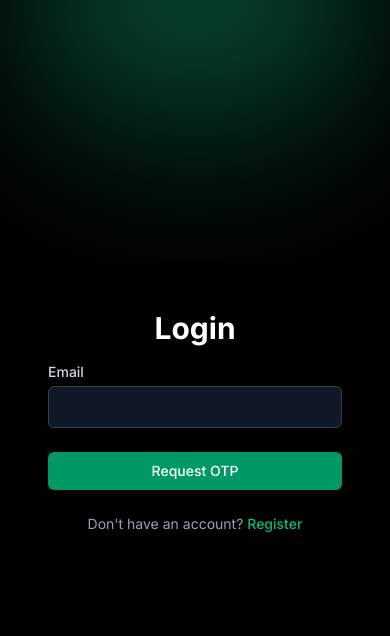
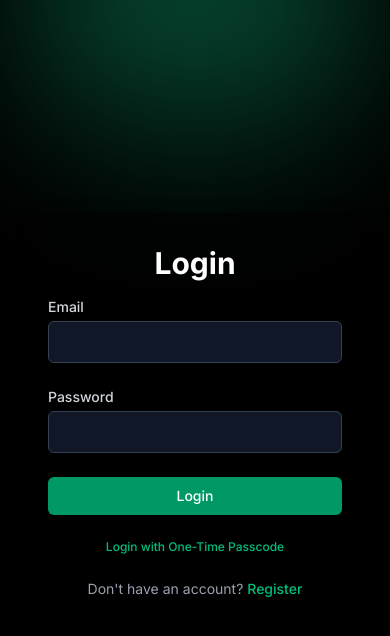
Before and after one commit to jobsforceai/sgtrading-user-frontend, a Next.js app: page /login in a window 390 px wide. Shown: the top 636 px of the page. Built offline with nearby package versions, Linux system fonts and the light colour scheme; no server answers.

Commit message:
password login added

```diff
--- a/src/actions/auth.ts
+++ b/src/actions/auth.ts
@@ -1,9 +1,9 @@
-'use server';
+"use server";
 
-import api from '@/lib/api';
-import { z } from 'zod';
-import { isAxiosError } from 'axios';
-import { cookies } from 'next/headers';
+import api from "@/lib/api";
+import { z } from "zod";
+import { isAxiosError } from "axios";
+import { cookies } from "next/headers";
 
 const registerSchema = z.object({
   email: z.string().email(),
@@ -21,23 +21,26 @@ const loginSchema = z.object({
 });
 
 export async function register(prevState: unknown, formData: FormData) {
-  const validatedFields = registerSchema.safeParse(Object.fromEntries(formData.entries()));
+  const validatedFields = registerSchema.safeParse(
+    Object.fromEntries(formData.entries())
+  );
 
   if (!validatedFields.success) {
     return {
-      error: 'Invalid fields',
+      error: "Invalid fields",
     };
   }
   try {
-    const { data } = await api.post('/auth/register', validatedFields.data);
-    console.log('Registration successful:', data);
+    const { data } = await api.post("/auth/register", validatedFields.data);
+    console.log("Registration successful:", data);
     return {
       data,
     };
   } catch (error) {
-    const errorMessage = isAxiosError(error) && error.response?.data?.message
-      ? (error.response.data.message as string)
-      : 'An error occurred';
+    const errorMessage =
+      isAxiosError(error) && error.response?.data?.message
+        ? (error.response.data.message as string)
+        : "An error occurred";
     return {
       error: errorMessage,
     };
@@ -45,23 +48,26 @@ export async function register(prevState: unknown, formData: FormData) {
 }
 
 export async function requestOtp(prevState: unknown, formData: FormData) {
-  const validatedFields = requestOtpSchema.safeParse(Object.fromEntries(formData.entries()));
+  const validatedFields = requestOtpSchema.safeParse(
+    Object.fromEntries(formData.entries())
+  );
 
   if (!validatedFields.success) {
     return {
-      error: 'Invalid fields',
+      error: "Invalid fields",
     };
   }
 
   try {
-    const { data } = await api.post('/auth/otp/request', validatedFields.data);
+    const { data } = await api.post("/auth/otp/request", validatedFields.data);
     return {
       data,
     };
   } catch (error) {
-     const errorMessage = isAxiosError(error) && error.response?.data?.message
-      ? (error.response.data.message as string)
-      : 'An error occurred';
+    const errorMessage =
+      isAxiosError(error) && error.response?.data?.message
+        ? (error.response.data.message as string)
+        : "An error occurred";
     return {
       error: errorMessage,
     };
@@ -69,57 +75,19 @@ export async function requestOtp(prevState: unknown, formData: FormData) {
 }
 
 export async function login(prevState: unknown, formData: FormData) {
-
-  const validatedFields = loginSchema.safeParse(Object.fromEntries(formData.entries()));
-
-
+  const validatedFields = loginSchema.safeParse(
+    Object.fromEntries(formData.entries())
+  );
 
   if (!validatedFields.success) {
-
     return {
-
-      error: 'Invalid fields',
-
+      error: "Invalid fields",
     };
-
   }
 
+  try {
+    const { data } = await api.post("/auth/login", validatedFields.data);
 
-
-  try {
-
-    const { data } = await api.post('/auth/login', validatedFields.data);
-
-    return {
-
-      data,
-
-    };
-
-  } catch (error) {
-
-     const errorMessage = isAxiosError(error) && error.response?.data?.message
-
-      ? (error.response.data.message as string)
-
-      : 'An error occurred';
-
-    return {
-
-      error: errorMessage,
-
-    };
-
-  }
-
-}
-
-
-
-export async function refreshToken(token: string) {
-  try {
-    // We don't use the global api instance here to avoid interceptor recursion
-    const { data } = await api.post('/auth/refresh', { refreshToken: token });
     return {
       data,
     };
@@ -127,7 +95,68 @@ export async function refreshToken(token: string) {
     const errorMessage =
       isAxiosError(error) && error.response?.data?.message
         ? (error.response.data.message as string)
-        : 'An error occurred';
+        : "An error occurred";
+
+    return {
+      error: errorMessage,
+    };
+  }
+}
+
+const passwordLoginSchema = z.object({
+  email: z.string().email(),
+
+  password: z.string().min(1), // Basic check, backend handles complexity
+});
+
+export async function loginWithPassword(
+  prevState: unknown,
+  formData: FormData
+) {
+  const validatedFields = passwordLoginSchema.safeParse(
+    Object.fromEntries(formData.entries())
+  );
+
+  if (!validatedFields.success) {
+    return {
+      error: "Invalid fields. Please provide a valid email and password.",
+    };
+  }
+
+  try {
+    const { data } = await api.post(
+      "/auth/login/password",
+      validatedFields.data
+    );
+
+    return {
+      data,
+    };
+  } catch (error) {
+    const errorMessage =
+      isAxiosError(error) && error.response?.data?.message
+        ? (error.response.data.message as string)
+        : "An error occurred";
+
+    return {
+      error: errorMessage,
+    };
+  }
+}
+
+export async function refreshToken(token: string) {
+  try {
+    // We don't use the global api instance here to avoid interceptor recursion
+
+    const { data } = await api.post("/auth/refresh", { refreshToken: token });
+    return {
+      data,
+    };
+  } catch (error) {
+    const errorMessage =
+      isAxiosError(error) && error.response?.data?.message
+        ? (error.response.data.message as string)
+        : "An error occurred";
     return {
       error: errorMessage,
     };
@@ -136,7 +165,7 @@ export async function refreshToken(token: string) {
 
 export async function logoutUser(token: string) {
   try {
-    await api.post('/auth/logout', { refreshToken: token });
+    await api.post("/auth/logout", { refreshToken: token });
     return { success: true };
   } catch (error) {
     // Fail silently, as the frontend will clear tokens regardless
--- a/src/app/(auth)/login/page.tsx
+++ b/src/app/(auth)/login/page.tsx
@@ -1,6 +1,6 @@
 'use client';
 
-import { requestOtp, login } from '@/actions/auth';
+import { requestOtp, login, loginWithPassword } from '@/actions/auth';
 import { useAuthStore } from '@/store/auth';
 import { useRouter } from 'next/navigation';
 import { useState, useActionState, useEffect } from 'react';
@@ -9,38 +9,101 @@ import Link from 'next/link';
 import OtpInput from '@/components/ui/OtpInput';
 import ErrorMessage from '@/components/ui/ErrorMessage';
 
+type LoginMode = 'OTP_REQUEST' | 'OTP_VERIFY' | 'PASSWORD';
+
 export default function LoginPage() {
   const router = useRouter();
   const { setUser, setTokens } = useAuthStore();
   const [email, setEmail] = useState('');
   const [otp, setOtp] = useState('');
+  const [mode, setMode] = useState<LoginMode>('PASSWORD');
 
-  const [requestOtpState, requestOtpFormAction] = useActionState(requestOtp, undefined);
-  const [loginState, loginFormAction] = useActionState(login, undefined);
+  const [requestOtpState, requestOtpFormAction, isOtpRequestPending] = useActionState(requestOtp, undefined);
+  const [loginState, loginFormAction, isLoginPending] = useActionState(login, undefined);
+  const [passwordLoginState, passwordLoginFormAction, isPasswordLoginPending] = useActionState(loginWithPassword, undefined);
 
-  const otpSent = requestOtpState?.data ? true : false;
-  const hasError = loginState?.error ? true : false;
+  const isPending = isOtpRequestPending || isLoginPending || isPasswordLoginPending;
 
   useEffect(() => {
-    if (loginState?.data) {
-      setUser(loginState.data.user);
-      setTokens(loginState.data.tokens);
+    if (requestOtpState?.data) {
+      setMode('OTP_VERIFY');
+    }
+  }, [requestOtpState]);
+
+  const finalLoginState = mode === 'PASSWORD' ? passwordLoginState : loginState;
+
+  useEffect(() => {
+    if (finalLoginState?.data) {
+      setUser(finalLoginState.data.user);
+      setTokens(finalLoginState.data.tokens);
       router.push('/trade');
     }
-  }, [loginState, setUser, setTokens, router]);
+  }, [finalLoginState, setUser, setTokens, router]);
 
+  const renderFormContent = () => {
+    switch (mode) {
+      case 'PASSWORD':
         return (
-    <div className="relative min-h-screen bg-black flex items-center justify-center p-4">
-      <div className="absolute inset-0 z-0">
-        <div className="pointer-events-none absolute inset-x-0 -top-20 z-0 h-[400px] rounded-[40px] bg-[radial-gradient(circle_at_top,_rgba(16,185,129,0.55),_transparent_70%)] blur-3xl" />
+          <form action={passwordLoginFormAction} className="space-y-6">
+            <input type="hidden" name="email" value={email} />
+            <div>
+              <label
+                htmlFor="email"
+                className="block text-sm font-medium text-gray-300"
+              >
+                Email
+              </label>
+              <input
+                id="email"
+                name="email"
+                type="email"
+                autoComplete="email"
+                required
+                className="w-full px-3 py-2 mt-1 bg-gray-900 border border-gray-700 rounded-md shadow-sm focus:outline-none focus:ring-emerald-500 focus:border-emerald-500 sm:text-sm text-white"
+                onChange={(e) => setEmail(e.target.value)}
+              />
             </div>
-      <div className="relative z-10 w-full max-w-4xl grid md:grid-cols-2 gap-8 items-center bg-black/50 backdrop-blur-lg rounded-2xl shadow-2xl overflow-hidden">
-        <div className="hidden md:flex flex-col items-center justify-center p-8">
-          <Image src="/auth-bg.png" alt="Abstract background" width={500} height={500} className="object-contain" />
+             <div>
+              <label
+                htmlFor="password"
+                className="block text-sm font-medium text-gray-300"
+              >
+                Password
+              </label>
+              <input
+                id="password"
+                name="password"
+                type="password"
+                autoComplete="current-password"
+                required
+                className="w-full px-3 py-2 mt-1 bg-gray-900 border border-gray-700 rounded-md shadow-sm focus:outline-none focus:ring-emerald-500 focus:border-emerald-500 sm:text-sm text-white"
+              />
             </div>
-        <div className="p-8 space-y-6">
-          <h1 className="text-3xl font-bold text-center text-white mb-4">Login</h1>
-          {!otpSent ? (
+            {passwordLoginState?.error && (
+              <ErrorMessage message={passwordLoginState.error} />
+            )}
+            <div>
+              <button
+                type="submit"
+                disabled={isPending}
+                className="w-full px-4 py-2 text-sm font-medium text-white bg-emerald-600 border border-transparent rounded-md shadow-sm hover:bg-emerald-700 focus:outline-none focus:ring-2 focus:ring-offset-2 focus:ring-emerald-500 disabled:opacity-50"
+              >
+                {isPending ? 'Logging in...' : 'Login'}
+              </button>
+            </div>
+            <div className="text-center text-xs text-gray-400">
+              <button
+                type="button"
+                onClick={() => setMode('OTP_REQUEST')}
+                className="font-medium text-emerald-500 hover:underline"
+              >
+                Login with One-Time Passcode
+              </button>
+            </div>
+          </form>
+        );
+      case 'OTP_REQUEST':
+         return (
           <form action={requestOtpFormAction} className="space-y-6">
             <div>
               <label
@@ -65,13 +128,25 @@ export default function LoginPage() {
             <div>
               <button
                 type="submit"
-                  className="w-full px-4 py-2 text-sm font-medium text-white bg-emerald-600 border border-transparent rounded-md shadow-sm hover:bg-emerald-700 focus:outline-none focus:ring-2 focus:ring-offset-2 focus:ring-emerald-500"
+                disabled={isPending}
+                className="w-full px-4 py-2 text-sm font-medium text-white bg-emerald-600 border border-transparent rounded-md shadow-sm hover:bg-emerald-700 focus:outline-none focus:ring-2 focus:ring-offset-2 focus:ring-emerald-500 disabled:opacity-50"
               >
-                  Request OTP
+                {isPending ? 'Sending...' : 'Request OTP'}
+              </button>
+            </div>
+             <div className="text-center text-xs text-gray-400">
+                <button
+                    type="button"
+                    onClick={() => setMode('PASSWORD')}
+                    className="font-medium text-emerald-500 hover:underline"
+                >
+                    Login with Password
                 </button>
             </div>
           </form>
-          ) : (
+        );
+      case 'OTP_VERIFY':
+        return (
             <form action={loginFormAction} className="space-y-6">
               <input type="hidden" name="email" value={email} />
               <input type="hidden" name="otp" value={otp} />
@@ -80,10 +155,10 @@ export default function LoginPage() {
                   htmlFor="otp"
                   className="block text-sm font-medium text-gray-300"
                 >
-                  One-Time Passcode
+                  One-Time Passcode sent to {email}
                 </label>
                 <div className="mt-2">
-                  <OtpInput onChange={setOtp} hasError={hasError} />
+                  <OtpInput onChange={setOtp} hasError={!!loginState?.error} />
                 </div>
               </div>
               {loginState?.error && (
@@ -92,13 +167,30 @@ export default function LoginPage() {
               <div>
                 <button
                   type="submit"
-                  className="w-full px-4 py-2 text-sm font-medium text-white bg-emerald-600 border border-transparent rounded-md shadow-sm hover:bg-emerald-700 focus:outline-none focus:ring-2 focus:ring-offset-2 focus:ring-emerald-500"
+                  disabled={isPending}
+                  className="w-full px-4 py-2 text-sm font-medium text-white bg-emerald-600 border border-transparent rounded-md shadow-sm hover:bg-emerald-700 focus:outline-none focus:ring-2 focus:ring-offset-2 focus:ring-emerald-500 disabled:opacity-50"
                 >
-                  Login
+                 {isPending ? 'Verifying...' : 'Login'}
                 </button>
               </div>
             </form>
-          )}
+        );
+    }
+  };
+
+
+  return (
+    <div className="relative min-h-screen bg-black flex items-center justify-center p-4">
+      <div className="absolute inset-0 z-0">
+        <div className="pointer-events-none absolute inset-x-0 -top-20 z-0 h-[400px] rounded-[40px] bg-[radial-gradient(circle_at_top,_rgba(16,185,129,0.55),_transparent_70%)] blur-3xl" />
+      </div>
+      <div className="relative z-10 w-full max-w-4xl grid md:grid-cols-2 gap-8 items-center bg-black/50 backdrop-blur-lg rounded-2xl shadow-2xl overflow-hidden">
+        <div className="hidden md:flex flex-col items-center justify-center p-8">
+          <Image src="/auth-bg.png" alt="Abstract background" width={500} height={500} className="object-contain" />
+        </div>
+        <div className="p-8 space-y-6">
+          <h1 className="text-3xl font-bold text-center text-white mb-4">Login</h1>
+          {renderFormContent()}
            <div className="text-sm text-center text-gray-400">
               Don&apos;t have an account?{' '}
               <Link href="/register" className="font-medium text-emerald-500 hover:underline">
--- a/src/components/Header.tsx
+++ b/src/components/Header.tsx
@@ -15,8 +15,8 @@ export default function Header() {
   const pathname = usePathname();
   const [isProfileSidebarOpen, setIsProfileSidebarOpen] = useState(false);
 
-  const handleLogout = () => {
-    logout();
+  const handleLogout = async () => {
+    await logout();
     router.push('/login');
   };
 
```
Lines whose indentation alone changed are shown as unchanged.
